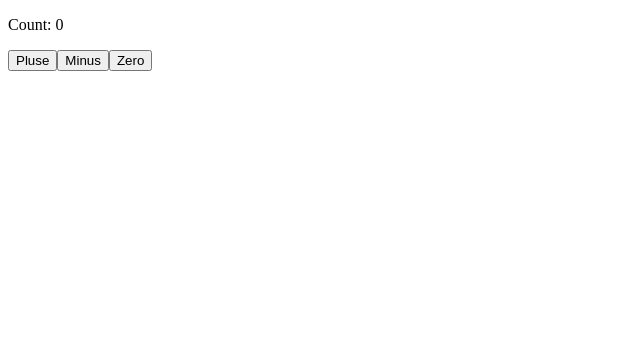
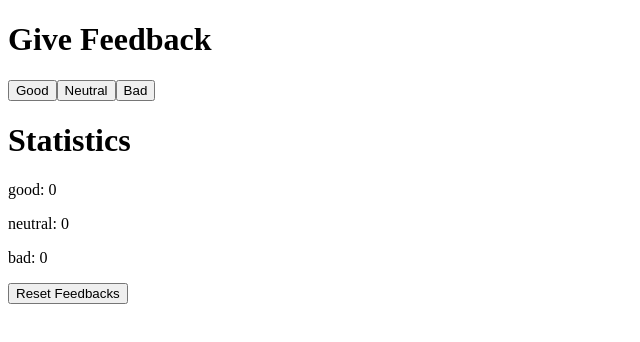
Before and after one commit to crhbala/react-b48, a React (Vite) app: page / in a window 1280 px wide. Shown: the top 342 px of the page, without its empty margins (0-640 px from the left). Built offline with nearby package versions, Linux system fonts and the light colour scheme.

Commit message:
reset button added- sateful class component and exaple exercise

```diff
--- a/src/App.jsx
+++ b/src/App.jsx
@@ -6,34 +6,51 @@ class App extends Component{
     super(props);
 
     this.state = {
-      count:0,
+      good: 0,
+      neutral: 0,
+      bad: 0,
+
     }
   }
-  pluseClick = () => {
+  goodClick = () => {
     this.setState((prevState) => ({
-      count : prevState.count + 1,
+      good : prevState.good + 1,
     }))
   }
-  minusClick = () => {
-    if (this.state.count > 0) {
-      this.setState((prevState) => ({
-        count: prevState.count - 1,
-      }))
-    }
+  neutralClick = () => {
+    this.setState((prevState) => ({
+      neutral : prevState.neutral + 1,
+    }))
   }
-   zero = () => {
-    this.setState((prevState) => ({
-      count : 0,
+   badClick = () => {
+   this.setState((prevState) => ({
+      bad : prevState.bad + 1,
     }))
+  }
+  reset = () => {
+    this.setState({
+      good: 0,
+      neutral: 0,
+      bad: 0,
+
+    })
   }
 
   render() {
     return (
       <div>
-        <p>Count: {this.state.count}</p>
-        <button onClick={this.pluseClick}>Pluse</button>
-        <button onClick={this.minusClick}>Minus</button>
-        <button onClick={this.zero}>Zero</button>
+
+        <h1>Give Feedback</h1>
+
+        <button onClick={this.goodClick}>Good</button>
+        <button onClick={this.neutralClick}>Neutral</button>
+        <button onClick={this.badClick}>Bad</button>
+
+        <h1>Statistics</h1>
+        <p>good: {this.state.good}</p>
+        <p>neutral: {this.state.neutral}</p>
+        <p>bad: {this.state.bad}</p>
+        <button onClick={this.reset}>Reset Feedbacks</button>
       </div>
     )
   }
```
